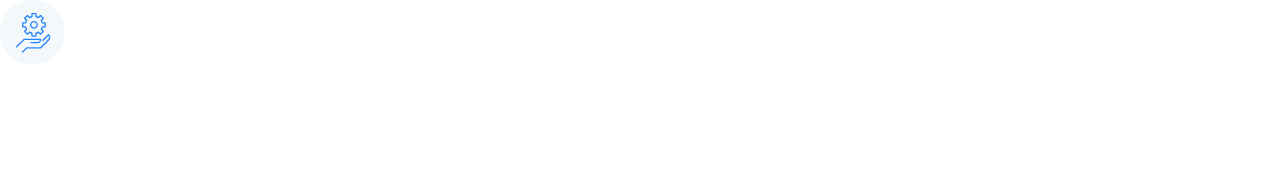
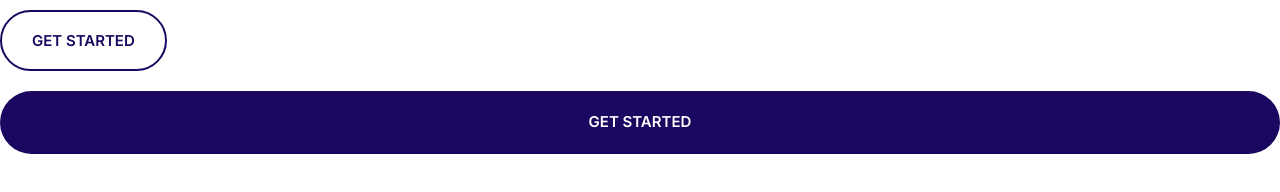
Before and after one commit to Teakay23/Moshify, a plain HTML site: page index.html in a window 1280 px wide. Drawn offline with Linux system fonts and the light colour scheme.

Commit message:
Implemented buttons component.

```diff
--- a/css/styles.css
+++ b/css/styles.css
@@ -4,6 +4,12 @@
   --color-accent: #ff3400;
   --color-headings: #1b0760;
   --color-body: #918ca4;
+}
+
+*,
+*::after,
+*::before {
+  box-sizing: border-box;
 }
 
 /* Topography */
@@ -184,3 +190,66 @@ a {
     height: 6.5rem;
   }
 }
+
+/* Buttons */
+
+.button {
+  border-radius: 40px;
+  border: 0;
+  cursor: pointer;
+  font-size: 1.8rem;
+  font-weight: 600;
+  margin: 1rem 0;
+  padding: 2rem 3rem;
+  text-align: center;
+  text-transform: uppercase;
+  white-space: nowrap;
+}
+
+.button--block {
+  display: inline-block;
+  width: 100%;
+}
+
+.button--accent {
+  color: white;
+  background: var(--color-accent);
+}
+
+.button--accent:hover {
+  background: #fd4516;
+}
+
+.button--secondary {
+  color: white;
+  background: var(--color-secondary);
+}
+
+.button--secondary:hover {
+  background: #00c8eb;
+}
+
+.button--white {
+  color: var(--color-headings);
+  background: inherit;
+  border: 0.2rem solid var(--color-headings);
+}
+
+.button--white:hover {
+  background: #eeeded;
+}
+
+.button--heading {
+  color: white;
+  background: var(--color-headings);
+}
+
+.button--heading:hover {
+  background: #200974;
+}
+
+@media screen and (min-width: 1024px) {
+  .button {
+    font-size: 1.5rem;
+  }
+}
--- a/index.html
+++ b/index.html
@@ -14,10 +14,7 @@
     />
   </head>
   <body>
-    <span class="icon-container">
-      <svg class="icon icon--primary">
-        <use xlink:href="images/sprite.svg#settings"></use>
-      </svg>
-    </span>
+    <button class="button button--white">Get Started</button>
+    <a class="button button--block button--heading">Get Started</button>
   </body>
 </html>
```
Also changed, not shown: components/buttons.html (added, +2 -0 lines).
